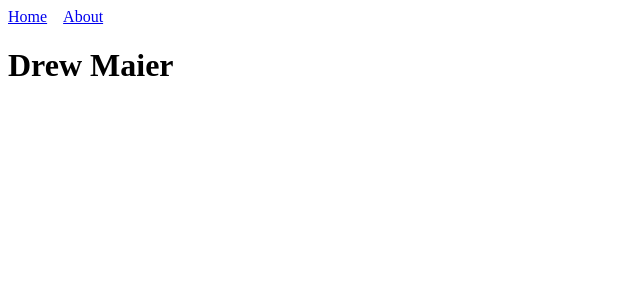
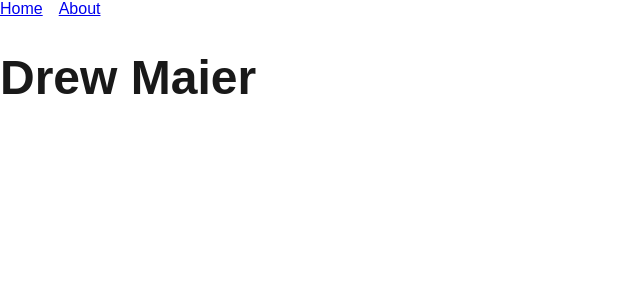
Before and after one commit to drewcmaier/portfolio, a SvelteKit app: page / in a window 1280 px wide. Shown: the top 300 px of the page, without its empty margins (0-640 px from the left). Built offline with nearby package versions, Linux system fonts and the light colour scheme.

Commit message:
feat: add basic styling

```diff
--- a/src/routes/+layout.svelte
+++ b/src/routes/+layout.svelte
@@ -1,5 +1,6 @@
 <script>
 	import Nav from '$lib/Nav.svelte';
+	import './style.css';
 </script>
 
 <main>
--- /dev/null
+++ b/src/routes/style.css
@@ -0,0 +1,96 @@
+:root {
+    --color-neutral: rgba(0%, 0%, 0%, 0.9);
+    --color-background: rgba(100%, 100%, 100%, 1.0);
+    --color-text: var(--color-neutral);
+
+    --font-body: Oxygen, sans-serif;
+    --font-mono: 'Fira Mono', monospace;
+    /* Font scale: https://type-scale.com/. Using Major third (rems) */
+    --font-size-0: 0.8rem;
+    --font-size-1: 1rem;
+    --font-size-2: 1.25rem;
+    --font-size-3: 1.5rem;
+    --font-size-4: 2rem;
+    --font-size-5: 2.5rem;
+    --font-size-6: 3rem;
+    font-family: var(--font-body);
+    font-size: var(--font-size-1);
+    color: var(--color-text);
+}
+
+body {
+    min-height: 100vh;
+    margin: 0;
+    background-attachment: fixed;
+    background-color: var(--color-bg-1);
+    background-size: 100vw 100vh;
+}
+
+h1,
+h2,
+h3,
+h4,
+h5 {
+    font-weight: bold;
+}
+
+p {
+    line-height: 1.5;
+}
+
+a {
+    font-weight: 400;
+}
+
+h1 {
+    font-size: var(--font-size-6);
+}
+
+h2 {
+    font-size: var(--font-size-5);
+}
+
+h3 {
+    font-size: var(--font-size-4);
+}
+
+h4 {
+    font-size: var(--font-size-3);
+}
+
+h5 {
+    font-size: var(--font-size-2);
+}
+
+pre {
+    font-size: 16px;
+    font-family: var(--font-mono);
+    background-color: rgba(255, 255, 255, 0.45);
+    border-radius: 3px;
+    box-shadow: 2px 2px 6px rgb(255 255 255 / 25%);
+    padding: 0.5em;
+    overflow-x: auto;
+    color: var(--color-text);
+}
+
+input,
+button {
+    font-size: inherit;
+    font-family: inherit;
+}
+
+button:focus:not(:focus-visible) {
+    outline: none;
+}
+
+.visually-hidden {
+    border: 0;
+    clip: rect(0 0 0 0);
+    height: auto;
+    margin: 0;
+    overflow: hidden;
+    padding: 0;
+    position: absolute;
+    width: 1px;
+    white-space: nowrap;
+}
```
